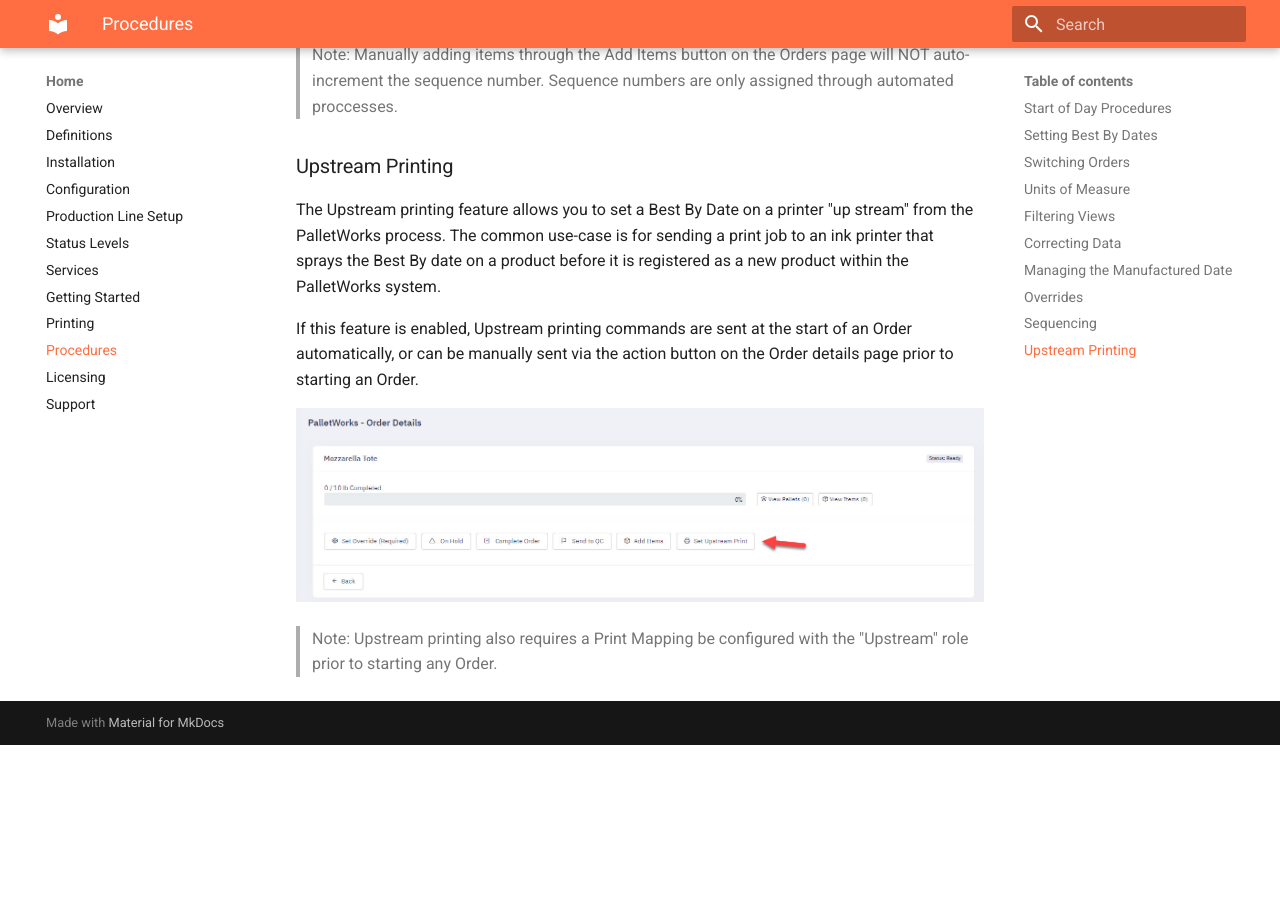
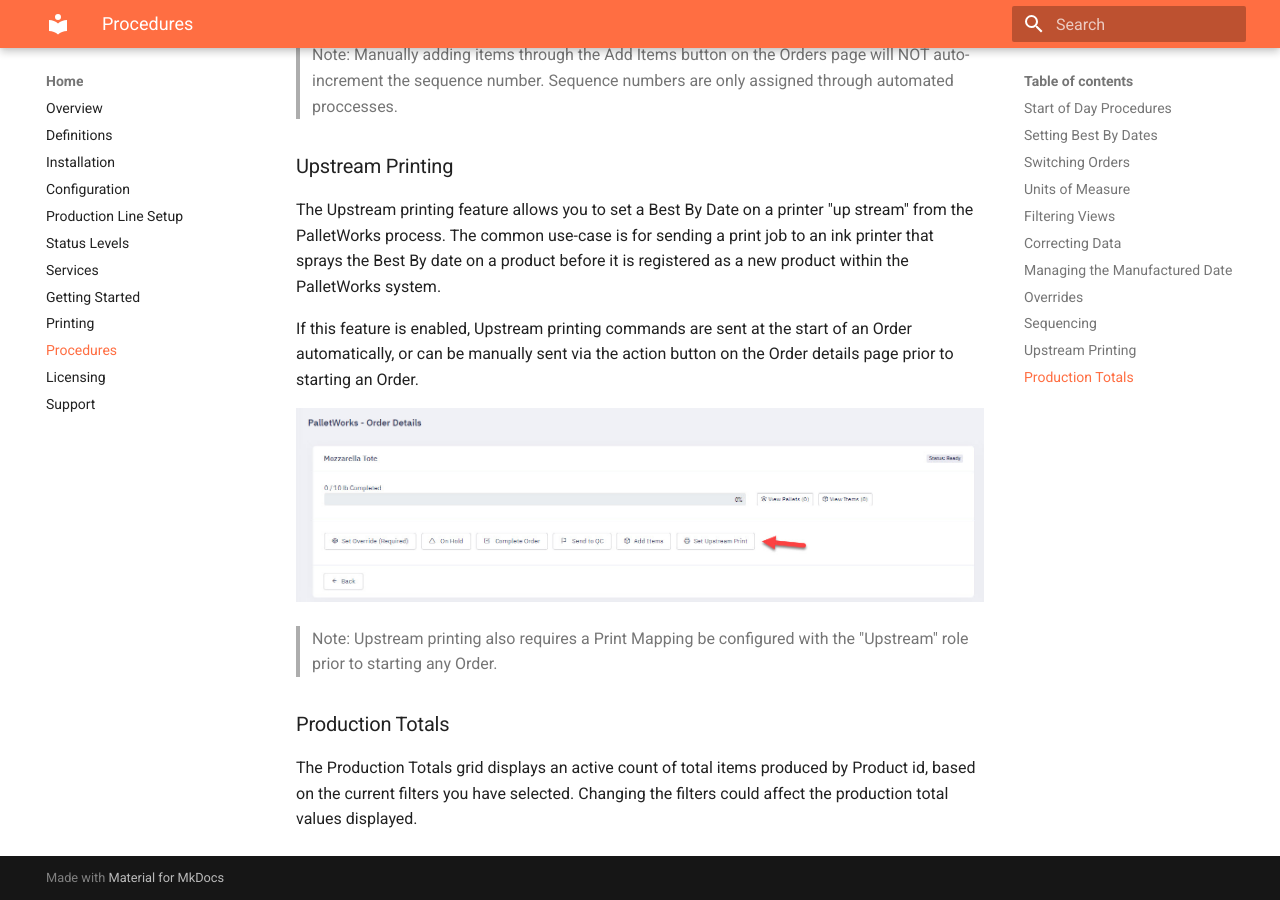
Before and after one commit to cybertrol-engineering/CE.PalletWorks.Documentation, an MkDocs documentation site: the page built from docs/procedures.md, in a window 1280 px wide and 900 px high, scrolled down 5195 px. Built offline with MkDocs 1.6.1 and Material for MkDocs 9.7.7, drawn with Linux system fonts in a browser that asks for light colours; before the commit the page ends 5940 px from its top, so only the background shows below that.

Commit message:
Added production totals

```diff
--- a/docs/procedures.md
+++ b/docs/procedures.md
@@ -103,3 +103,7 @@
 ![](images/upstreamprinting.jpg)
 
 > Note: Upstream printing also requires a Print Mapping be configured with the "Upstream" role prior to starting any Order.
+
+### Production Totals
+
+The Production Totals grid displays an active count of total items produced by Product id, based on the current filters you have selected. Changing the filters could affect the production total values displayed.
```
